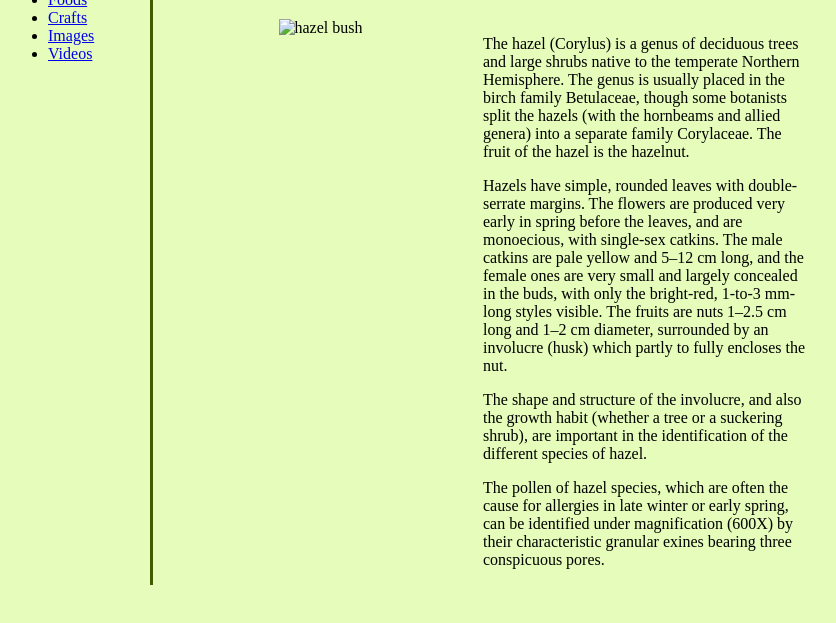
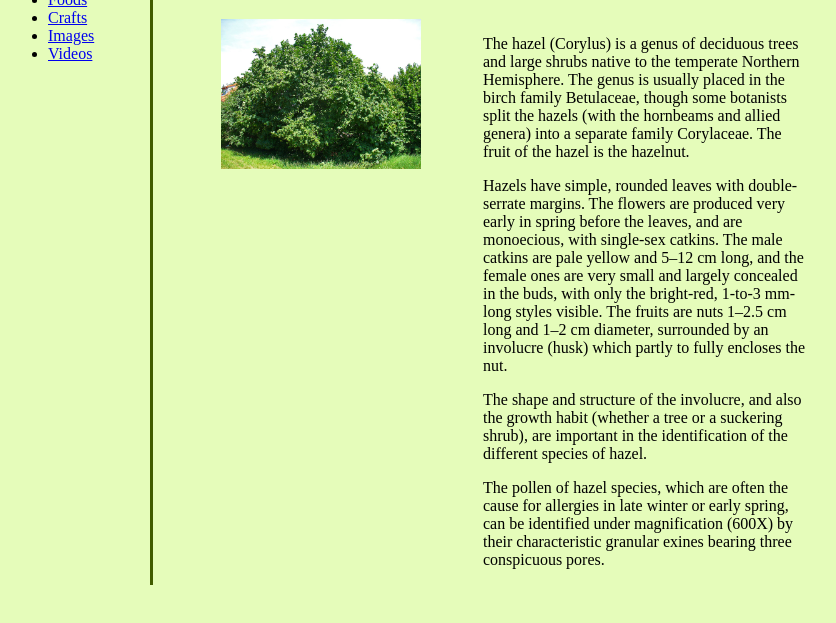
Before and after one commit to alipinsh/hazelwebsite, a plain HTML site: page index.html in a window 1280 px wide. Shown: the part 69-692 px from the top of the page, without its empty margins (232-1068 px from the left). Drawn offline with Linux system fonts and the light colour scheme.

Commit message:
Fixed broken links to images

```diff
--- a/index.html
+++ b/index.html
@@ -25,7 +25,7 @@
 			<div class="colbox">
 			<div class="leftcol">
 				<div class="centerize">
-					<img src="img/hazelbush.jpg" alt="hazel bush" width="200" height="150"></img>
+					<img src="img/hazelbush0.jpg" alt="hazel bush" width="200"></img>
 				</div>
 			</div>
 			<div class="rightcol">
```
Also changed, not shown: foods.html (+1 -1 lines).
